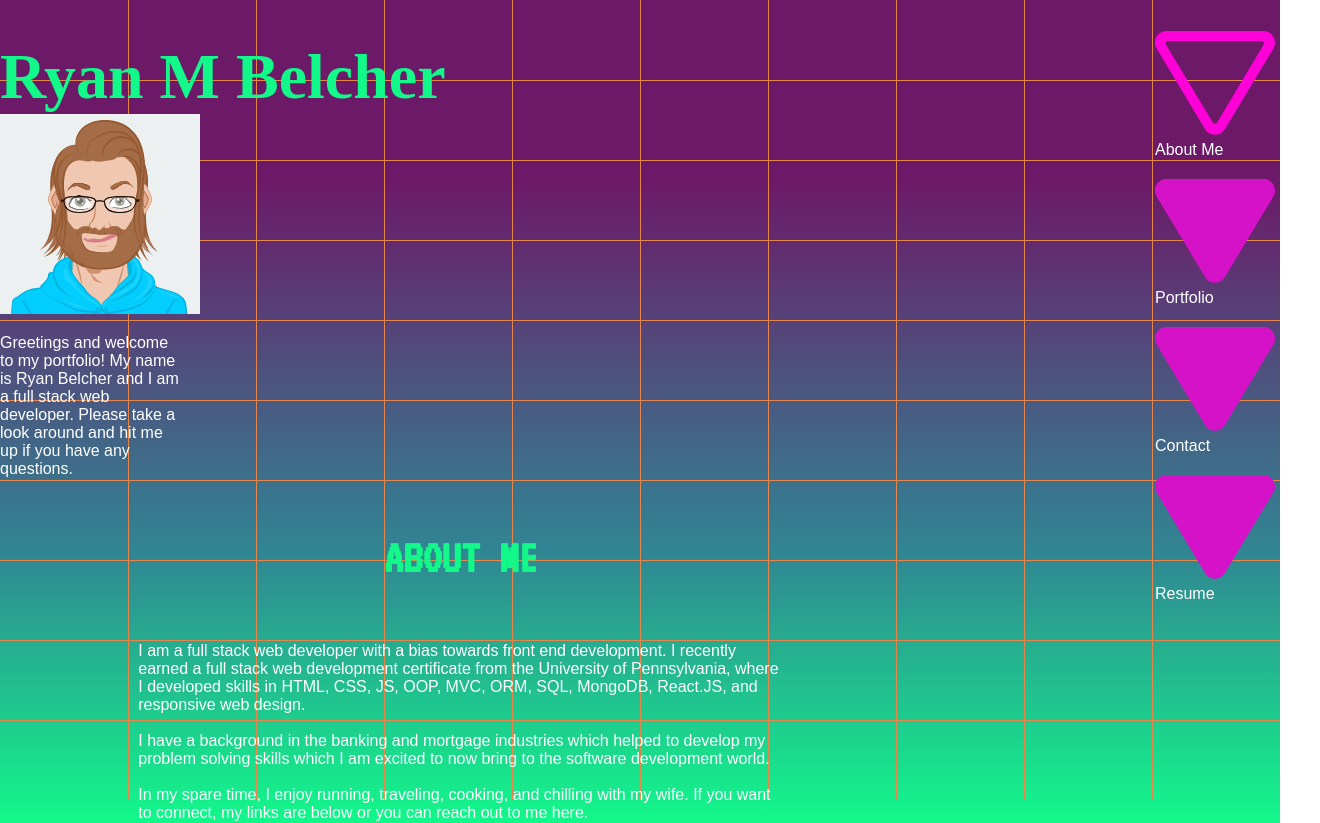
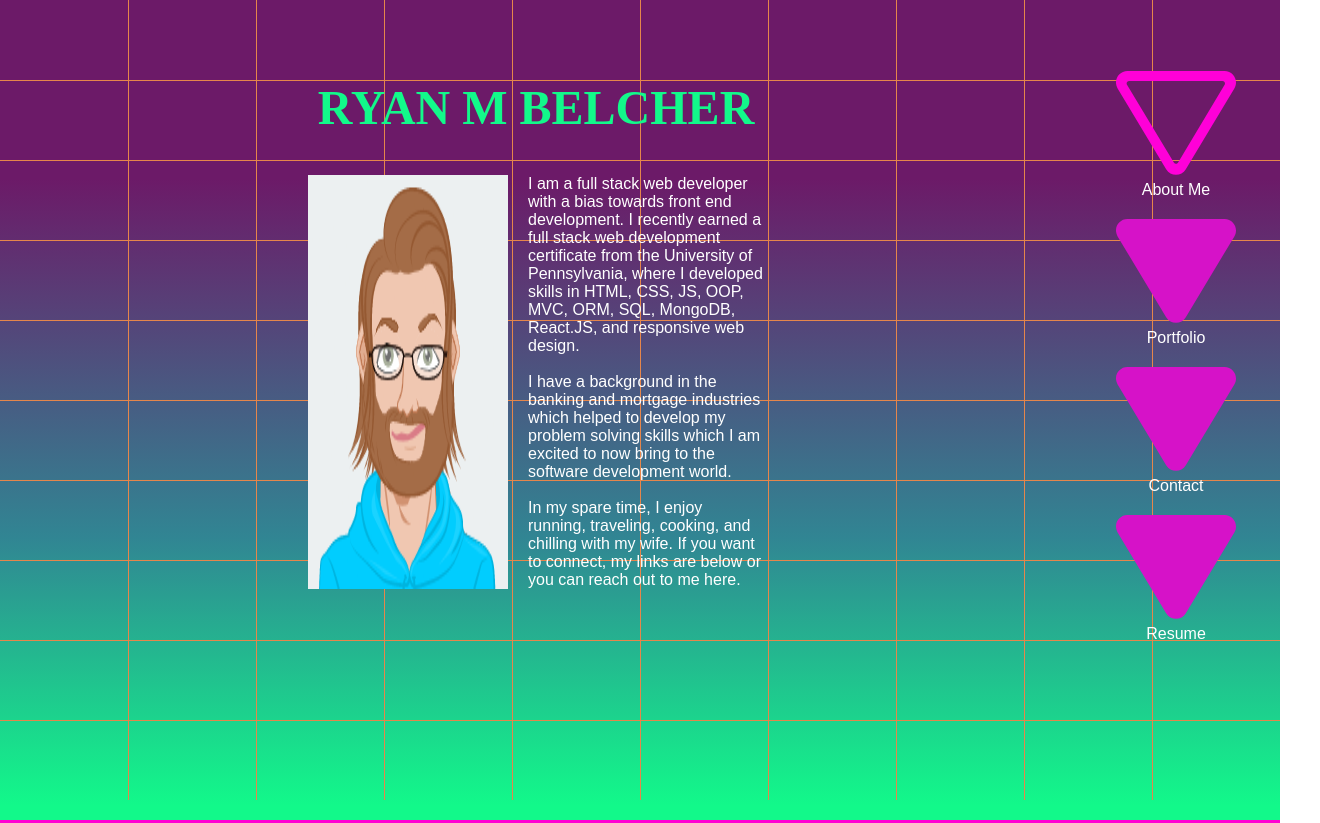
Before and after one commit to RyanMBelcher/ryanmbelcher.github.io, a React (Create React App) app: page / in a window 1280 px wide. Shown: the top 823 px of the page, 1320 px wide, since content can reach past the window. Built offline with nearby package versions, Linux system fonts and the light colour scheme.

Commit message:
fixed the about me section

```diff
--- a/src/App.css
+++ b/src/App.css
@@ -1,6 +1,6 @@
 #root {
   background: rgb(70, 49, 145);
-  background: linear-gradient(180deg, rgba(108, 26, 104, 1) 20%, rgba(49, 133, 147,1) 60%, rgba(18, 249, 138, 1) 90%);
+  background: linear-gradient(180deg, rgba(108, 26, 104, 1) 20%, rgb(49, 133, 147) 60%, rgba(18, 249, 138, 1) 90%);
   color: #FFF
 }
 
--- a/src/components/Intro.js
+++ b/src/components/Intro.js
@@ -2,11 +2,11 @@ import myAvatar from '../images/myavatar.png'
 
 export default function Intro() {
     return (
-<       container id='header-container'>
+        <container id='header-container'>
             <h1>Ryan M Belcher</h1>
             <img src={myAvatar} alt='avatar of me' id='my-avatar'></img>
             <p id='my-intro'> Greetings and welcome to my portfolio! My name is Ryan Belcher and I am a full stack web developer.
             Please take a look around and hit me up if you have any questions.</p>
-</container>
+        </container>
     )
 }
--- a/src/components/Project.js
+++ b/src/components/Project.js
@@ -7,14 +7,6 @@ export function Project({ repoLink, deployedLink, name, description, image, alt
         <div className='project-container'>
             <div className='project-container-header'>
                 <span className='project-title'>{name}</span>
-                <span>
-                    <svg className='project-icons' height="16" width="16" xmlns="http://www.w3.org/2000/svg">
-                        <path d="M4 10v1h8v-1z" font-weight="400" font-family="sans-serif" white-space="normal" overflow="visible" />
-                    </svg>
-                    <svg className='project-icons' xmlns="http://www.w3.org/2000/svg" xmlnsXlink="http://www.w3.org/1999/xlink" version="1.1" id="mdi-window-maximize" width="16" height="16" viewBox="0 0 24 24"><path d="M4,4H20V20H4V4M6,8V18H18V8H6Z" /></svg>
-                    <svg className='project-icons' height="16" width="16" xmlns="http://www.w3.org/2000/svg"><path d="M4.795 3.912l-.883.883.147.146L7.117 8 4.06 11.059l-.147.146.883.883.146-.147L8 8.883l3.059 3.058.146.147.883-.883-.147-.146L8.883 8l3.058-3.059.147-.146-.883-.883-.146.147L8 7.117 4.941 4.06z" overflow="visible" />
-                    </svg>
-                </span>
             </div>
             <img className='image' src={image} alt={alt} />
             <span className='project-info'>
--- a/src/components/pages/AboutMe.js
+++ b/src/components/pages/AboutMe.js
@@ -1,14 +1,17 @@
 // import React from 'react';
 import Intro from '../Intro'
-import '../../styles/AboutMe.css'
+import '../../styles/AboutMe.css';
+import myAvatar from '../../images/myavatar.png'
 
 export default function AboutMe() {
     return (
-        <div className='about-me'>
-            <Intro />
+        <section className='about-me'>
+            {/* <Intro /> */}
             <div id='about'>
-             <h2 className='section-header'>About Me</h2>
-                <p  id='section-wrapper'>
+                <h1 id='about-header'>Ryan M Belcher</h1>
+                <div id="about-content-wrapper">
+                    <img id="about-content-wrapper-child" src={myAvatar} alt='avatar of me'></img>
+                    <p id="about-content-wrapper-child">
                         I am a full stack web developer with a bias towards front end development. I recently earned a full stack web development certificate
                         from the University of Pennsylvania, where I developed skills in HTML, CSS, JS, OOP, MVC, ORM, SQL, MongoDB, React.JS, and
                         responsive web design.
@@ -23,5 +26,6 @@ export default function AboutMe() {
                     </p>
                 </div>
             </div>
+        </section>
     )
 }
--- a/src/components/pages/Portfolio.js
+++ b/src/components/pages/Portfolio.js
@@ -16,7 +16,7 @@ import 'swiper/css/scrollbar';
 
 export default function Portfolio() {
     return (
-        <div>
+        <section>
             <h2 className='section-header'>Portfolio</h2>
             <Swiper
                 spaceBetween={50}
@@ -57,6 +57,6 @@ export default function Portfolio() {
                     <li class="glide__slide"><Project deployedLink={'https://ryanmbelcher.github.io/quiz-app/'} repoLink={'https://github.com/RyanMBelcher/quiz-app'} name={`Quiz App`} image={imageSix} alt={''} description={''} /></li>
                 </SwiperSlide>
             </Swiper>
-        </div>
+        </section>
     );
 };
--- a/src/styles/AboutMe.css
+++ b/src/styles/AboutMe.css
@@ -1,23 +1,37 @@
 .about-me {
-    width: 80%;
+    width: 100%;
     height: 100%;
+    display: flex;
+    flex-direction: row;
+    /* justify-content: center; */
+}
+
+#header-container {
+    width: 40%;
+    padding-left: 25px;
+}
+
+#about {
     display: flex;
     flex-direction: column;
     align-items: center;
 }
 
-#about {
-    display: flex;
-    flex-direction: column;
-    justify-content: center;
-    align-items: center;
-    margin-left: 500p;
+#about-header {
+    text-align: center;
+    /* margin: 0 auto; */
+    padding: 40px 0;
+    text-transform: uppercase;
+    color: rgb(18, 249, 138);
+    font-size: 300%;
 }
 
-#section-wrapper {
+#about-content-wrapper {
     display: flex;
-    justify-content: flex-end;
-    margin: 0 auto;
-    padding: 20px;
-    width: 70%;
+    justify-content: space-between;
+    width: 50%;
 }
+
+#about-content-wrapper-child {
+    margin: 0 10px;
+}
--- a/src/styles/Contact.css
+++ b/src/styles/Contact.css
@@ -1,7 +1,4 @@
 #contact {
-    width: 100%;
-    height: 100%;
-    display: flex;
     flex-direction: column;
     align-items: center;
 }
--- a/src/styles/Content.css
+++ b/src/styles/Content.css
@@ -1,7 +1,6 @@
 .content-wrapper {
     width: 90%;
     display: flex;
-    flex-grow: 1;
     padding-top: 40px;
 }
 
@@ -9,4 +8,12 @@
     width: 100%;
     min-height: calc(100vh - 20px);
     flex-grow: 1;
+    margin: 0 60px;
 }
+
+.content section {
+    width: 100%;
+    height: 100%;
+    display: flex;
+    flex-direction: column;
+}
--- a/src/styles/Header.css
+++ b/src/styles/Header.css
@@ -29,12 +29,12 @@
 header {
     width: 10%;
     padding: 40px;
-    margin: -40px;
     display: flex;
     flex-direction: row;
     align-items: flex-start;
     z-index: 1;
-    justify-content: end;
+    justify-content: center;
+    text-align: center;
 }
 
 h1 {
--- a/src/styles/Portfolio.css
+++ b/src/styles/Portfolio.css
@@ -41,5 +41,5 @@
 
 .swiper-button-prev,
 .swiper-button-next {
-    color: #463191 !important;
+    color: #FF00D2 !important;
 }
--- a/src/styles/Project.css
+++ b/src/styles/Project.css
@@ -9,9 +9,9 @@
     flex-direction: row;
     justify-content: space-between;
     align-items: center;
-    border: solid #9696E0;
+    border: solid #FF00D2;
     border-width: 3px 3px 0 3px;
-    background: linear-gradient(90deg, rgba(160, 217, 243, 1) 0%, rgba(218, 181, 225, 1) 50%, rgba(150, 150, 224) 100%);
+    background: linear-gradient(90deg, rgba(49, 133, 147, 1) 30%, rgba(18, 249, 138, 1) 50%);
 }
 
 .project-title {
@@ -21,7 +21,7 @@
 
 .project-icons {
     margin: 1px;
-    background-color: #9696E0;
+    background-color: #FF00D2;
     border: solid 1px #000;
     padding: 1px;
 }
@@ -41,7 +41,7 @@
     opacity: .6;
     height: 300px;
     width: 100%;
-    border: 3px solid #9696E0;
+    border: 3px solid #FF00D2;
 }
 
 .project-container:hover img {
```
Lines whose indentation alone changed are shown as unchanged.
